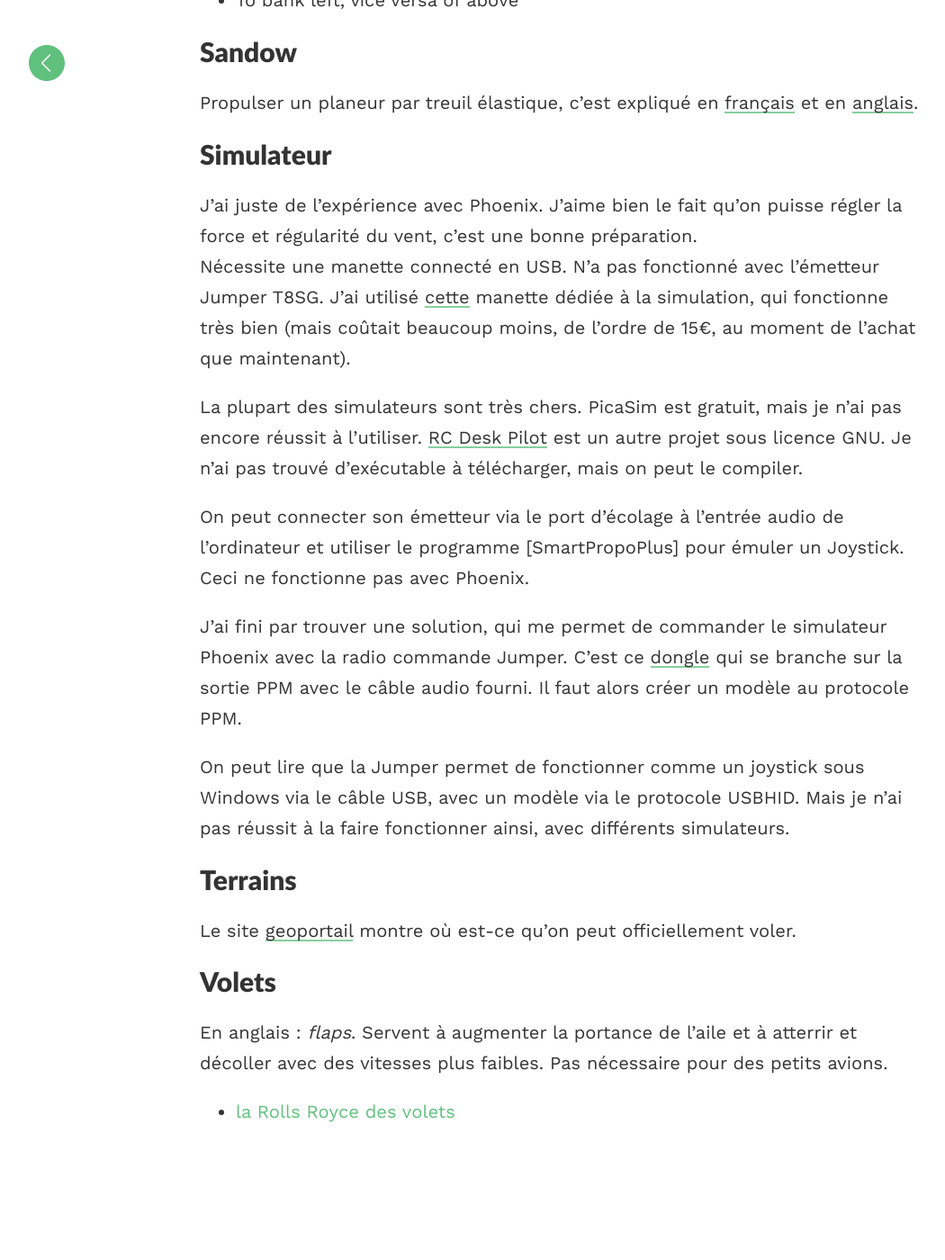
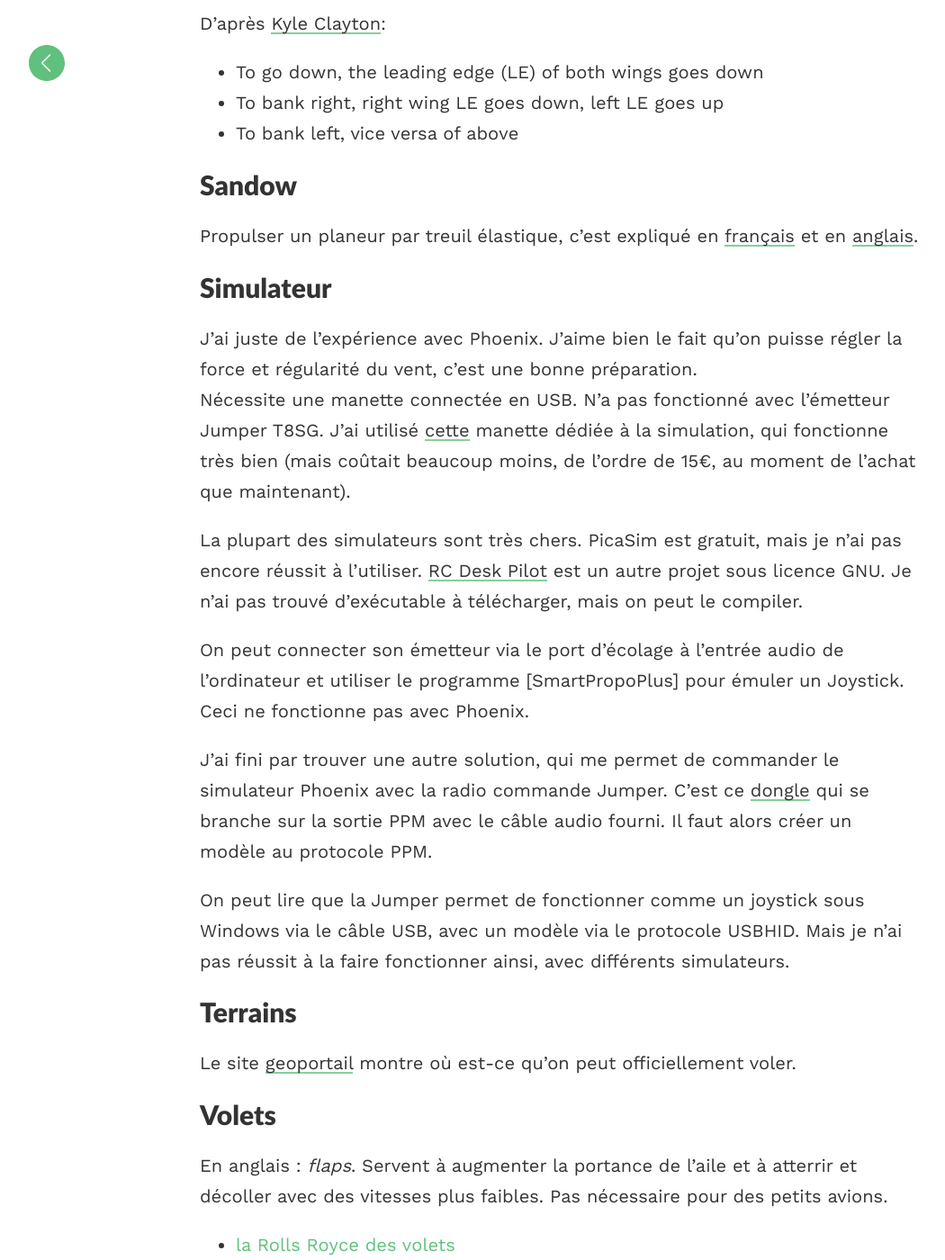
Before and after one commit to xtof-durr/xtof-durr.github.io, a Jekyll site: the page built from rcplane/index.md, in a window 1280 px wide and 1400 px high, scrolled down 9561 px. Shown: the whole window at 90% size, without its empty margins (18-1068 px from the left). Built offline with Jekyll 4.4.1, drawn with Linux system fonts in a browser that asks for light colours; our own code applies the rules of GitHub Pages for plain Markdown files; before the commit the page ends 10813 px from its top, so only the background shows below that; some of the changed text lies outside the part shown.

```diff
--- a/rcplane/index.md
+++ b/rcplane/index.md
@@ -251,13 +256,13 @@ Propulser un planeur par treuil élastique, c'est expliqué en [français](http:
 ## Simulateur
 
 J'ai juste de l'expérience avec Phoenix. J'aime bien le fait qu'on puisse régler la force et régularité du vent, c'est une bonne préparation.
-Nécessite une manette connecté en USB. N'a pas fonctionné avec l'émetteur Jumper T8SG. J'ai utilisé [cette](https://www.banggood.com/Wholesale-Httpwww_banggood_comWholesale-6CH-G4-XTR5_0-RC-Remote-Control-Flight-Simulator-For-Helicopter-Airplane-p-55419_html-p-55419.html?rmmds=myorder&cur_warehouse=CN) manette dédiée à la simulation, qui fonctionne très bien (mais coûtait beaucoup moins, de l'ordre de 15€, au moment de l'achat que maintenant).
+Nécessite une manette connectée en USB. N'a pas fonctionné avec l'émetteur Jumper T8SG. J'ai utilisé [cette](https://www.banggood.com/Wholesale-Httpwww_banggood_comWholesale-6CH-G4-XTR5_0-RC-Remote-Control-Flight-Simulator-For-Helicopter-Airplane-p-55419_html-p-55419.html?rmmds=myorder&cur_warehouse=CN) manette dédiée à la simulation, qui fonctionne très bien (mais coûtait beaucoup moins, de l'ordre de 15€, au moment de l'achat que maintenant).
 
 La plupart des simulateurs sont très chers. PicaSim est gratuit, mais je n'ai pas encore réussit à l'utiliser.  [RC Desk Pilot](https://github.com/davyloots/rcdeskpilot) est un autre projet sous licence GNU.  Je n'ai pas trouvé d'exécutable à télécharger, mais on peut le compiler.
 
 On peut connecter son émetteur via le port d'écolage à l'entrée audio de l'ordinateur et utiliser le programme [SmartPropoPlus] pour émuler un Joystick.  Ceci ne fonctionne pas avec Phoenix.
 
-J'ai fini par trouver une solution, qui me permet de commander le simulateur Phoenix avec la radio commande Jumper. C'est ce [dongle](https://www.aliexpress.com/item/22-in-1-RC-USB-Flight-Simulator-with-Cables-for-Realflight-G7-G6-G5-Aero-Fly/32835905606.html) qui se branche sur la sortie PPM avec le câble audio fourni.  Il faut alors créer un modèle au protocole PPM.
+J'ai fini par trouver une autre solution, qui me permet de commander le simulateur Phoenix avec la radio commande Jumper. C'est ce [dongle](https://www.aliexpress.com/item/22-in-1-RC-USB-Flight-Simulator-with-Cables-for-Realflight-G7-G6-G5-Aero-Fly/32835905606.html) qui se branche sur la sortie PPM avec le câble audio fourni.  Il faut alors créer un modèle au protocole PPM.
 
 On peut lire que la Jumper permet de fonctionner comme un joystick sous Windows via le câble USB, avec un modèle via le protocole USBHID.  Mais je n'ai pas réussit à la faire fonctionner ainsi, avec différents simulateurs.
 
```
Also changed, not shown: other parts of rcplane/index.md (+11 -6 lines), rcplane/micro_sky_hunter/index.md (added, +15 -0 lines), rcplane/small_slowly/index.md (added, +12 -0 lines), 5 other files.
